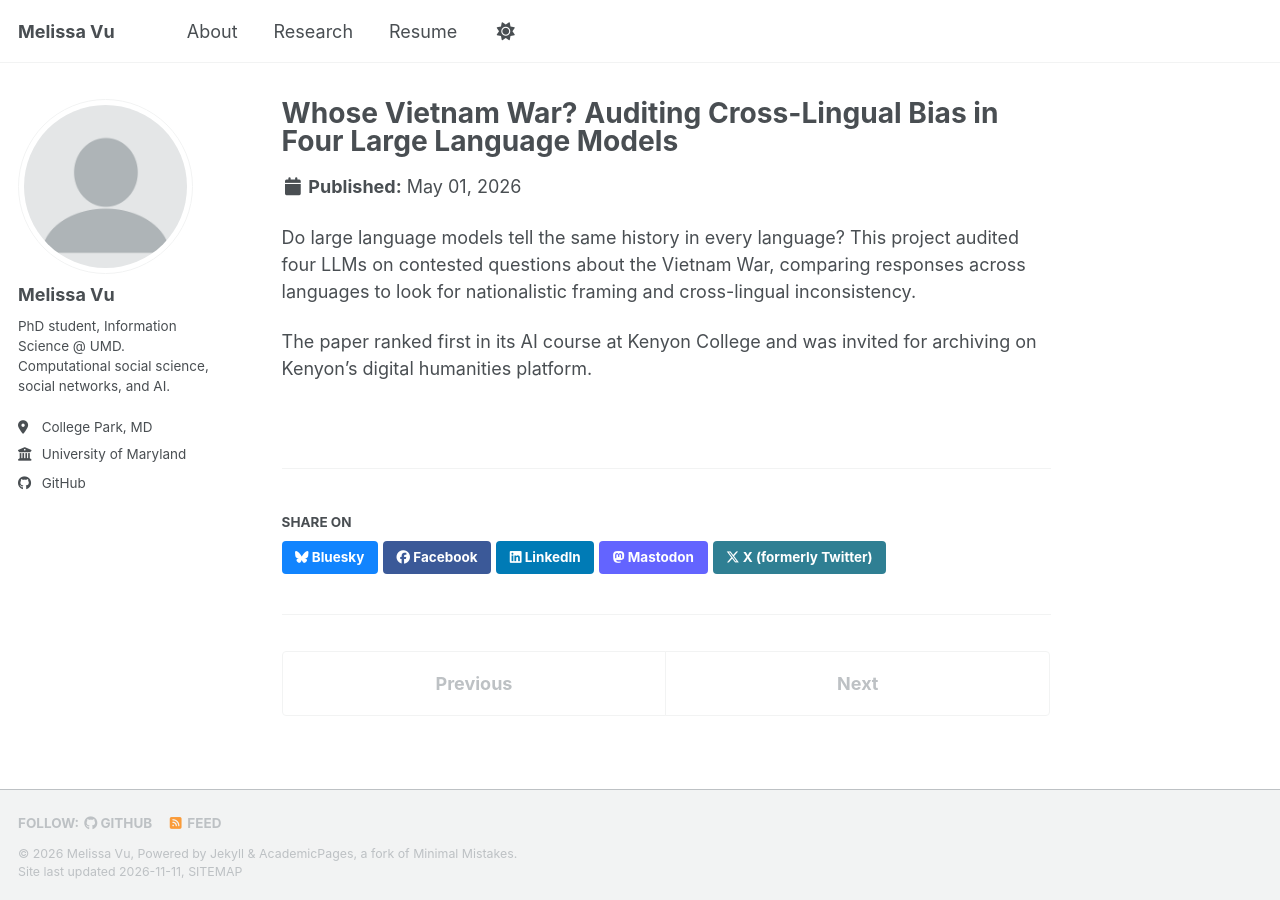
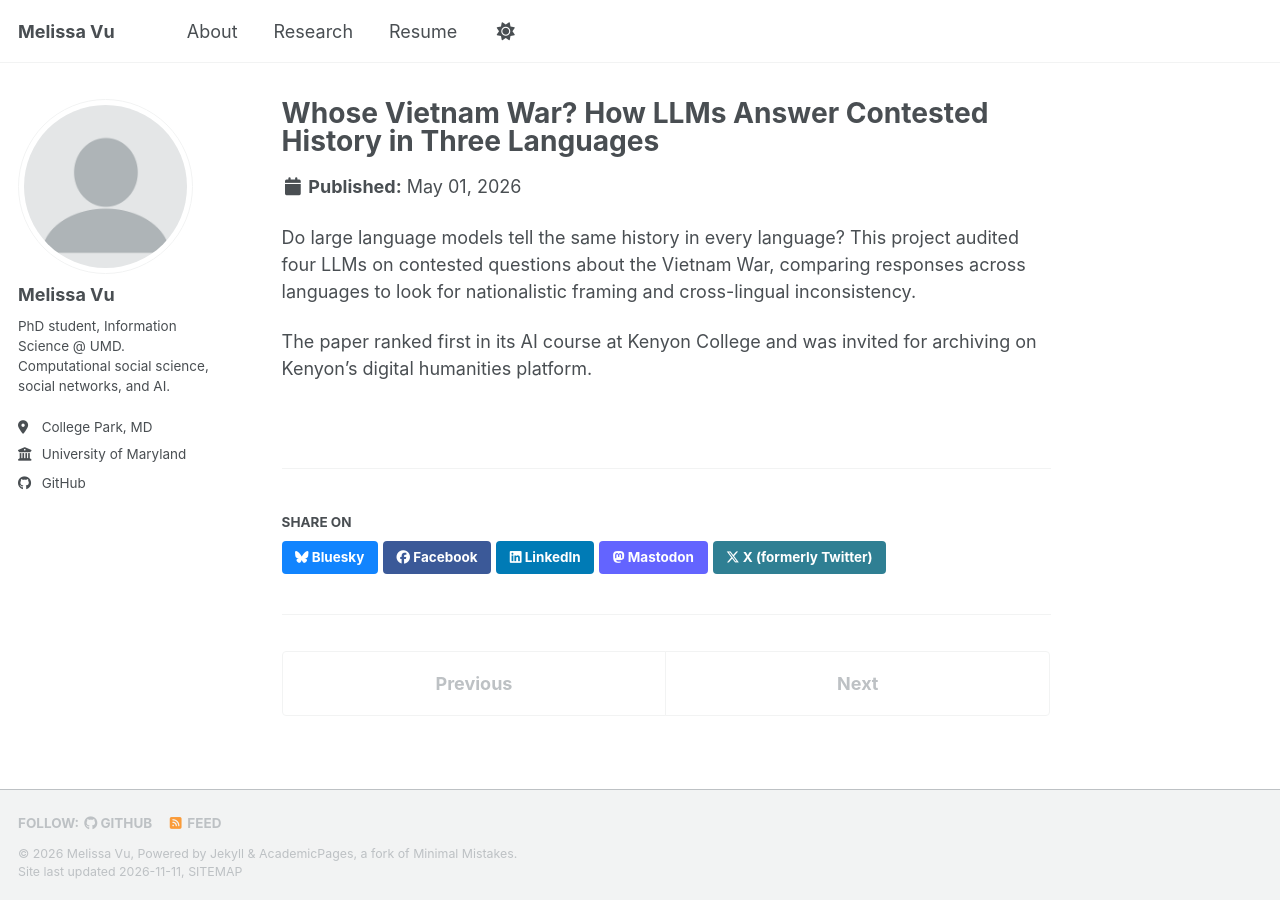
Before and after one commit to melvu-25/melvu-25.github.io, a Jekyll site: the page built from _portfolio/whose-vietnam-war.md, in a window 1280 px wide. Built offline with Jekyll 4.4.1, drawn with Linux system fonts in a browser that asks for light colours; a script bundle is joined from its source files by our own code; a style sheet for code colours, icons or effects is not loaded.

Commit message:
Match archived title on old project page
Co-Authored-By: Claude Opus 5.5 <noreply@anthropic.com>
Claude-Session: https://claude.ai/code/session_012ifzfhCaGA3SXhKdS2kXCK

```diff
--- a/_portfolio/whose-vietnam-war.md
+++ b/_portfolio/whose-vietnam-war.md
@@ -1,5 +1,5 @@
 ---
-title: "Whose Vietnam War? Auditing Cross-Lingual Bias in Four Large Language Models"
+title: "Whose Vietnam War? How LLMs Answer Contested History in Three Languages"
 excerpt: "An audit of how four LLMs answer contested questions about Vietnam War history depending on the language they are asked in."
 collection: portfolio
 date: 2026-05-01
```
